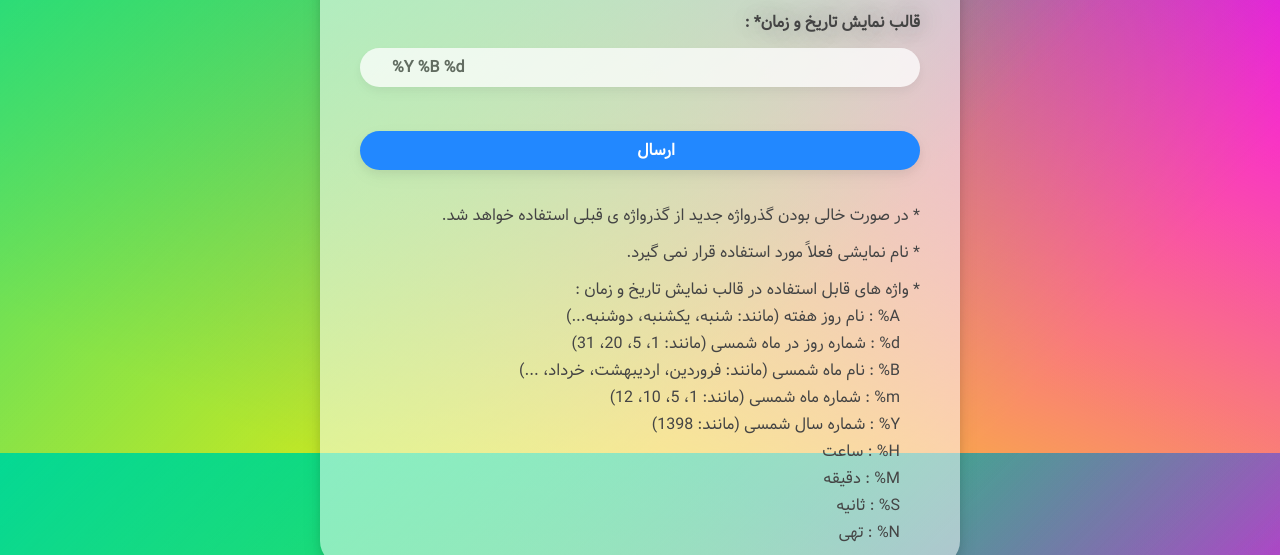
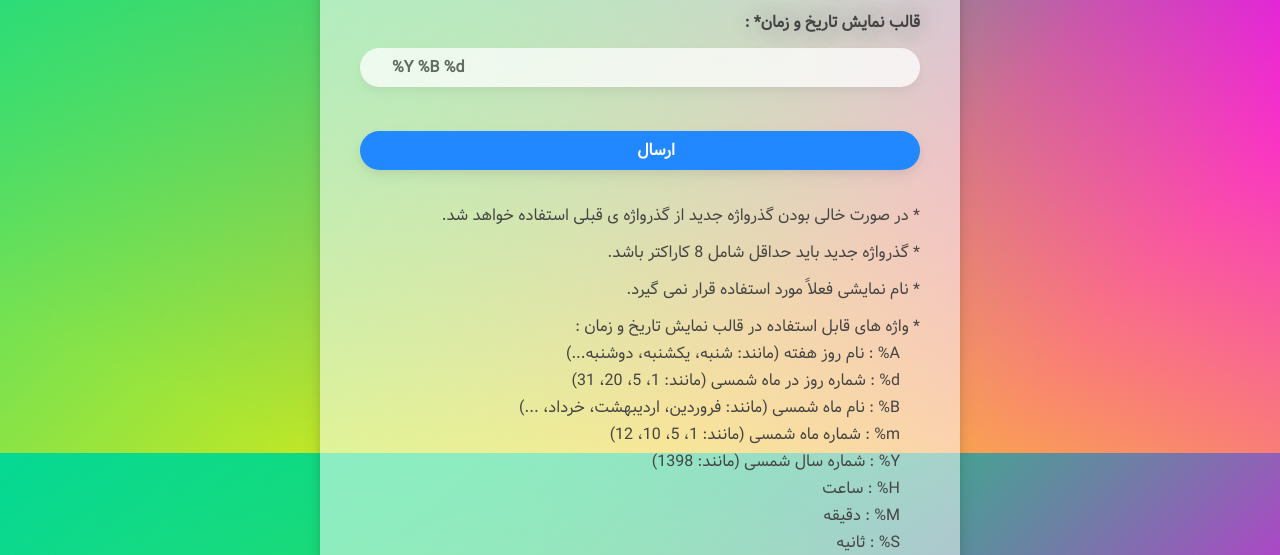
Before and after one commit to alefmim/RangiRangi, a Flask app: page / in a window 1280 px wide. Shown: the part 1147-1702 px from the top of the page. Run offline with Flask 2, Linux system fonts and the light colour scheme; data comes from the database, SQL or seed files in the repository; some libraries are stand-ins or nearby versions.

Commit message:
Update config.html

```diff
--- a/templates/config.html
+++ b/templates/config.html
@@ -53,6 +53,7 @@
 
 		<div class="help">
 			<span class="title">* در صورت خالی بودن گذرواژه جدید از گذرواژه ی قبلی استفاده خواهد شد.</span>
+			<span class="title">* گذرواژه جدید باید حداقل شامل 8 کاراکتر باشد.</span>
 			<span class="title">* نام نمایشی فعلاً مورد استفاده قرار نمی گیرد.</span>
 			<span class="title">* واژه های قابل استفاده در قالب نمایش تاریخ و زمان :</span>
 			<span class="desc">A% : نام روز هفته (مانند: شنبه، یکشنبه، دوشنبه...)</span>
```
